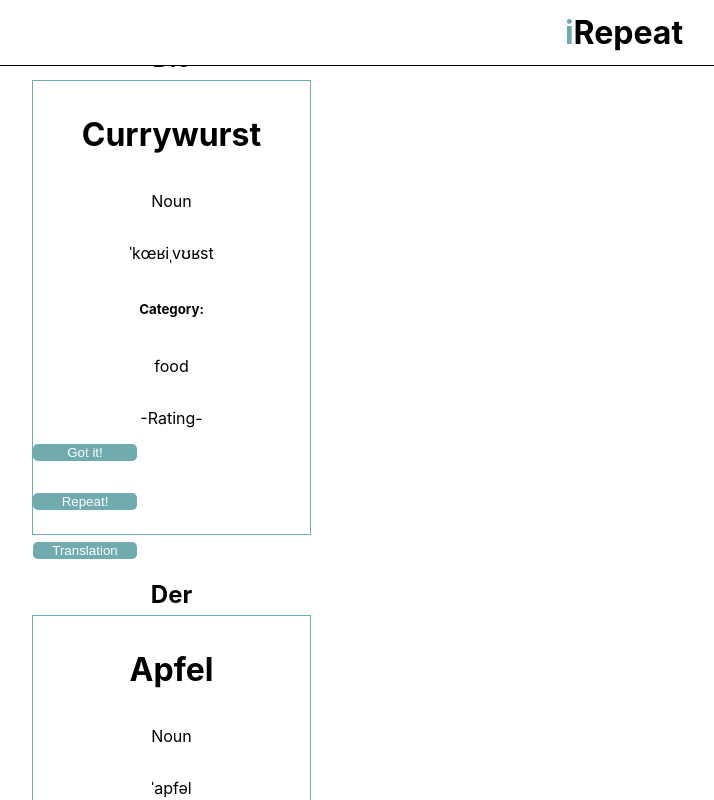
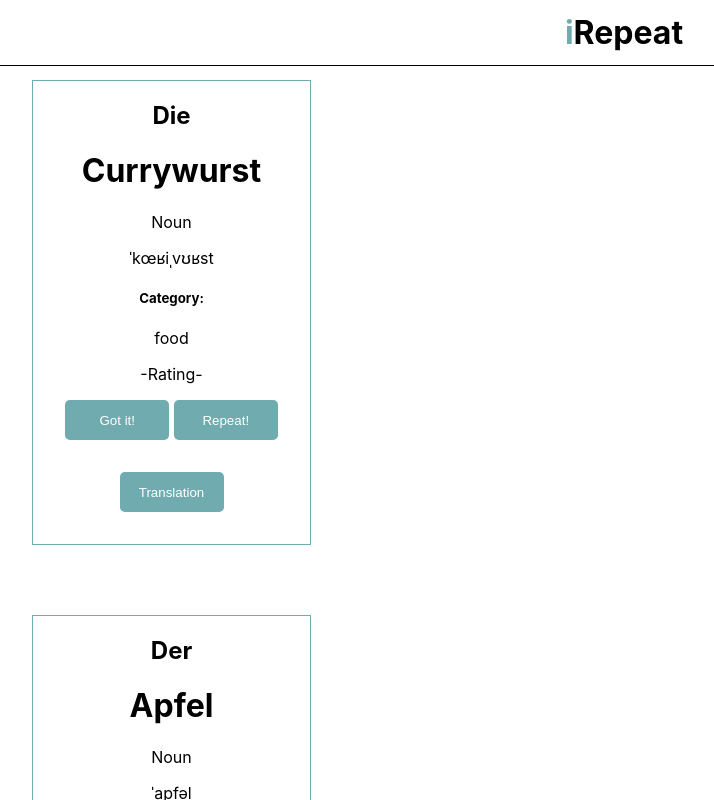
Before and after one commit to JannisHeyer/irepeat-app, a Next.js app: page / in a window 1280 px wide. Shown: the top 800 px of the page, without its empty margins (16-730 px from the left). Built offline with nearby package versions, Linux system fonts and the light colour scheme.

Commit message:
tidy up the styles in the card component

```diff
--- a/components/Card.jsx
+++ b/components/Card.jsx
@@ -24,7 +24,7 @@ export const Card = ({
         variants={variants}
       >
         {!isFlipped ? (
-          <StyledCardContainerFront>
+          <StyledCardContainer>
             <h2>{article}</h2>
             <h1>{word}</h1>
             <p>{wordType}</p>
@@ -39,20 +39,19 @@ export const Card = ({
             >
               Translation
             </StyledButton>
-          </StyledCardContainerFront>
+          </StyledCardContainer>
         ) : (
-          <StyledCardContainerBack className="cardBack">
+          <StyledCardContainer className="cardBack">
             <h2>Translation:</h2>
             <h3>{translation}</h3>
+            <StyledButton>Got it!</StyledButton>{" "}
+            <StyledButton>Repeat!</StyledButton>
             <StyledButton
-              className="buttonBack"
               onClick={() => setIsFlipped((isFlipped) => !isFlipped)}
             >
               Back!
             </StyledButton>
-            <StyledButton className="buttonBack">Got it!</StyledButton>{" "}
-            <StyledButton className="buttonBack">Repeat!</StyledButton>
-          </StyledCardContainerBack>
+          </StyledCardContainer>
         )}
       </StyledMotionDiv>
     </>
@@ -60,53 +59,45 @@ export const Card = ({
 };
 
 export default Card;
+
 const StyledMotionDiv = styled(motion.div)`
+  width: var(--card-width);
+  height: var(--card-height);
+  margin: var(--card-margin);
   background-color: transparent;
-  //position: relative;
-  width: 279px;
-  height: 455.13px;
-  margin: 5rem 3rem 0rem 3rem;
+  position: relative;
   perspective: 1000px;
 `;
 
-const StyledCardContainerFront = styled.div`
+const StyledCardContainer = styled.div`
   position: absolute;
   top: 0;
-  width: 100%;
-  height: 100%;
-  background-color: white;
-  display: flex;
-  flex-direction: column;
-  justify-content: center;
   text-align: center;
-  border: 1px solid var(--main-color);
-  transition: transform 0.8s;
   transform-style: preserve-3d;
+  background-color: var(--card-bgColor);
+  border: var(--card-border);
+
   & li {
     float: left;
   }
-`;
 
-const StyledCardContainerBack = styled.div`
-  position: absolute;
-  top: 0;
-  width: 100%;
-  height: 100%;
-  background-color: white;
-  display: flex;
-  flex-direction: column;
-  justify-content: center;
-  text-align: center;
-  border: 1px solid var(--main-color);
-  transform: rotateY(180deg);
+  &.cardBack {
+    transform: rotateY(180deg);
+    & h2 {
+      margin-bottom: 3rem;
+    }
+    & h3 {
+      margin-bottom: 11.97rem;
+    }
+  }
 `;
 
 const StyledButton = styled.button`
   color: white;
   border: none;
+  margin-bottom: 2rem;
   background-color: var(--main-color);
   height: var(--button-height);
   width: var(--button-width);
   border-radius: var(--button-border-radius);
-  margin-bottom: 2rem;
 `;
--- a/pages/vocabularies.js
+++ b/pages/vocabularies.js
@@ -158,10 +158,28 @@ export const vocabularies = [
     word: "merkwürdig",
     article: "",
     wordType: "Adjektiv",
-    ipa: "ˈmɛʁkˌvʏʁdɪç]",
+    ipa: "ˈmɛʁkˌvʏʁdɪç",
     category: "Adjektive",
     rating: 30,
-    translation: "Remarkable",
+    translation: "Remarkable or Weird",
+  },
+  {
+    word: "Kartoffel",
+    article: "Die",
+    wordType: "Noun",
+    ipa: "kɑˈtɔfəl",
+    category: "Food",
+    rating: 10,
+    translation: "Potato",
+  },
+  {
+    word: "Hüftgold",
+    article: "Das",
+    wordType: "Noun",
+    ipa: "hʏftˌɡɔlt",
+    category: "Food",
+    rating: 30,
+    translation: "Love handles",
   },
 ];
 export default vocabularies;
--- a/styles/globalStyles.jsx
+++ b/styles/globalStyles.jsx
@@ -6,6 +6,11 @@ const GlobalStyles = createGlobalStyle`
 --button-border-radius: 0.3rem;
 --button-height: 2.5rem;
 --button-width: 6.5rem;
+--card-height: 455.13px;
+--card-width: 279px;
+--card-margin: 5rem 3rem 0rem 3rem;
+--card-border: 1px solid #70abaf;
+--card-bgColor: white;
 }
 
 html,
```
